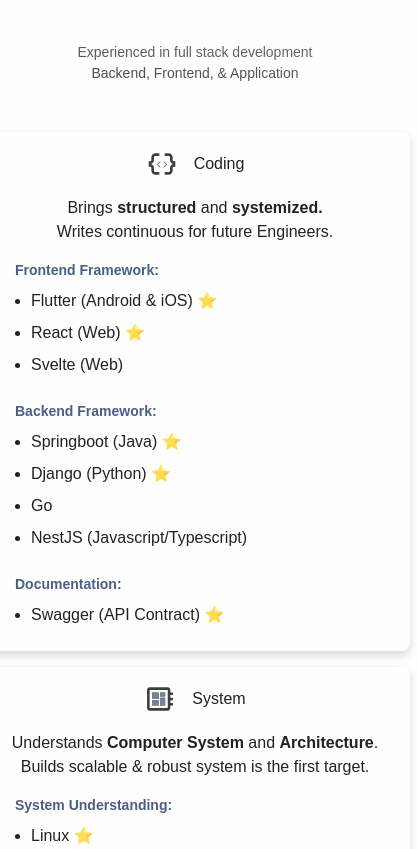
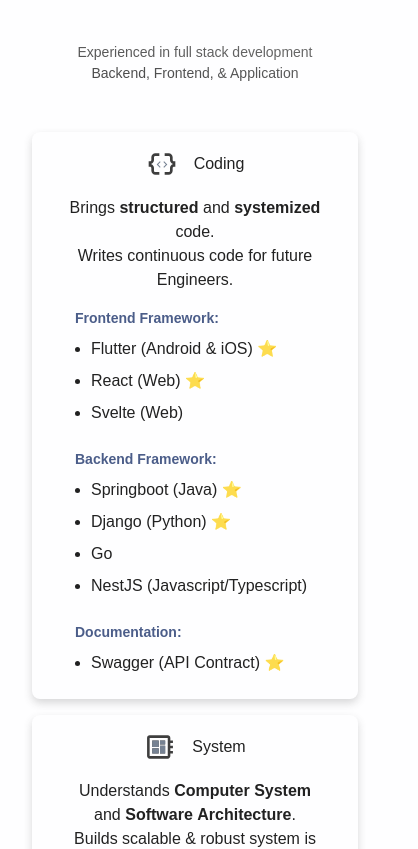
Before and after one commit to sunnysani/afalsani.com, a React (Vite) app: page / in a window 390 px wide. Shown: the part 1562-2411 px from the top of the page, 418 px wide, since content can reach past the window. Built offline with nearby package versions, Linux system fonts and the light colour scheme; a web font is replaced by a local one.

Commit message:
Improve responsiveness

```diff
--- a/src/components/page-components/index-page/TechnologyStackSection.tsx
+++ b/src/components/page-components/index-page/TechnologyStackSection.tsx
@@ -23,10 +23,9 @@
     title: "Coding",
     description: (
       <>
-        Brings&nbsp;<strong>structured</strong>&nbsp;and&nbsp;
-        <strong>systemized.</strong>
+        Brings <strong>structured</strong> and <strong>systemized</strong> code.
         <br />
-        Writes&nbsp;continuous&nbsp;for&nbsp;future&nbsp;Engineers.
+        Writes continuous code for future Engineers.
       </>
     ),
     sections: [
@@ -84,10 +83,10 @@
     title: "System",
     description: (
       <>
-        Understands&nbsp;<strong>Computer&nbsp;System</strong>&nbsp;and&nbsp;
-        <strong>Architecture</strong>.
+        Understands <strong>Computer&nbsp;System</strong> and{" "}
+        <strong>Software&nbsp;Architecture</strong>.
         <br />
-        Builds&nbsp;scalable&nbsp;&&nbsp;robust&nbsp;system&nbsp;is&nbsp;the&nbsp;first&nbsp;target.
+        Builds scalable & robust system is the first target.
       </>
     ),
     sections: [
@@ -182,7 +181,7 @@
       </Typography>
       <Grid container>
         {myTechStacks.map((techStack) => (
-          <Grid item xs={12} md={12} lg={6} p={1}>
+          <Grid item xs={12} md={12} lg={6} p="8px 32px">
             <Card
               sx={{
                 m: "auto",
@@ -197,7 +196,7 @@
                   {techStack.description}
                 </Typography>
                 {techStack.sections.map((section) => (
-                  <Stack width={360}>
+                  <Stack width={240}>
                     <Typography
                       variant="Title4Bold"
                       color={StyleConstant.AMAZING_BLUE}
```
